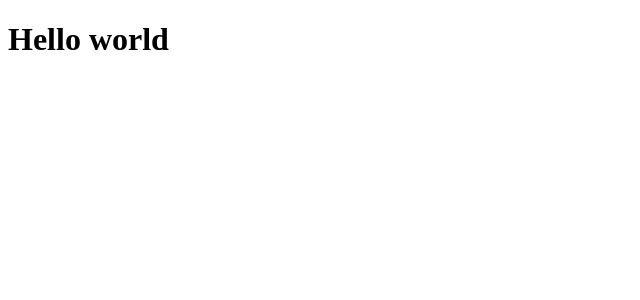
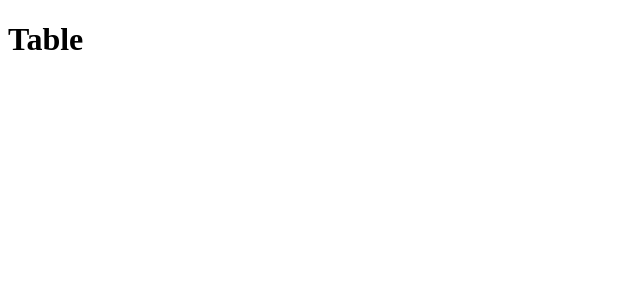
Before and after one commit to kacpi95/Pizzeria-React-App, a React (Vite) app: page /table/1 in a window 1280 px wide. Shown: the top 300 px of the page, without its empty margins (0-640 px from the left). Built offline with nearby package versions, Linux system fonts and the light colour scheme.

Commit message:
Add navigation structure

```diff
--- a/src/App.jsx
+++ b/src/App.jsx
@@ -1,5 +1,16 @@
+import { Routes, Route } from 'react-router';
+import Home from './components/pages/Home/Home';
+import NoPage from './components/pages/NoPage/NoPage';
+import Table from './components/pages/Table/Table';
+
 function App() {
-  return <h1>Hello world</h1>;
+  return (
+    <Routes>
+      <Route path='/' element={<Home />} />
+      <Route path='/table/:id' element={<Table />} />
+      <Route path='*' element={<NoPage />} />
+    </Routes>
+  );
 }
 
 export default App;
--- /dev/null
+++ b/src/components/pages/Home/Home.jsx
@@ -0,0 +1,3 @@
+export default function Home() {
+  return <h1>HOME</h1>;
+}
--- /dev/null
+++ b/src/components/pages/NoPage/NoPage.jsx
@@ -0,0 +1,3 @@
+export default function NoPage (){
+  return <h1>404 NOPAGE</h1>
+}
--- /dev/null
+++ b/src/components/pages/Table/Table.jsx
@@ -0,0 +1,3 @@
+export default function Table() {
+  return <h1>Table</h1>;
+}
--- a/src/main.jsx
+++ b/src/main.jsx
@@ -3,11 +3,14 @@ import { createRoot } from 'react-dom/client';
 import App from './App.jsx';
 import { Provider } from 'react-redux';
 import store from './redux/store.js';
+import { BrowserRouter } from 'react-router';
 
 createRoot(document.getElementById('root')).render(
   <StrictMode>
-    <Provider store={store}>
-      <App />
-    </Provider>
+    <BrowserRouter>
+      <Provider store={store}>
+        <App />
+      </Provider>
+    </BrowserRouter>
   </StrictMode>
 );
```
